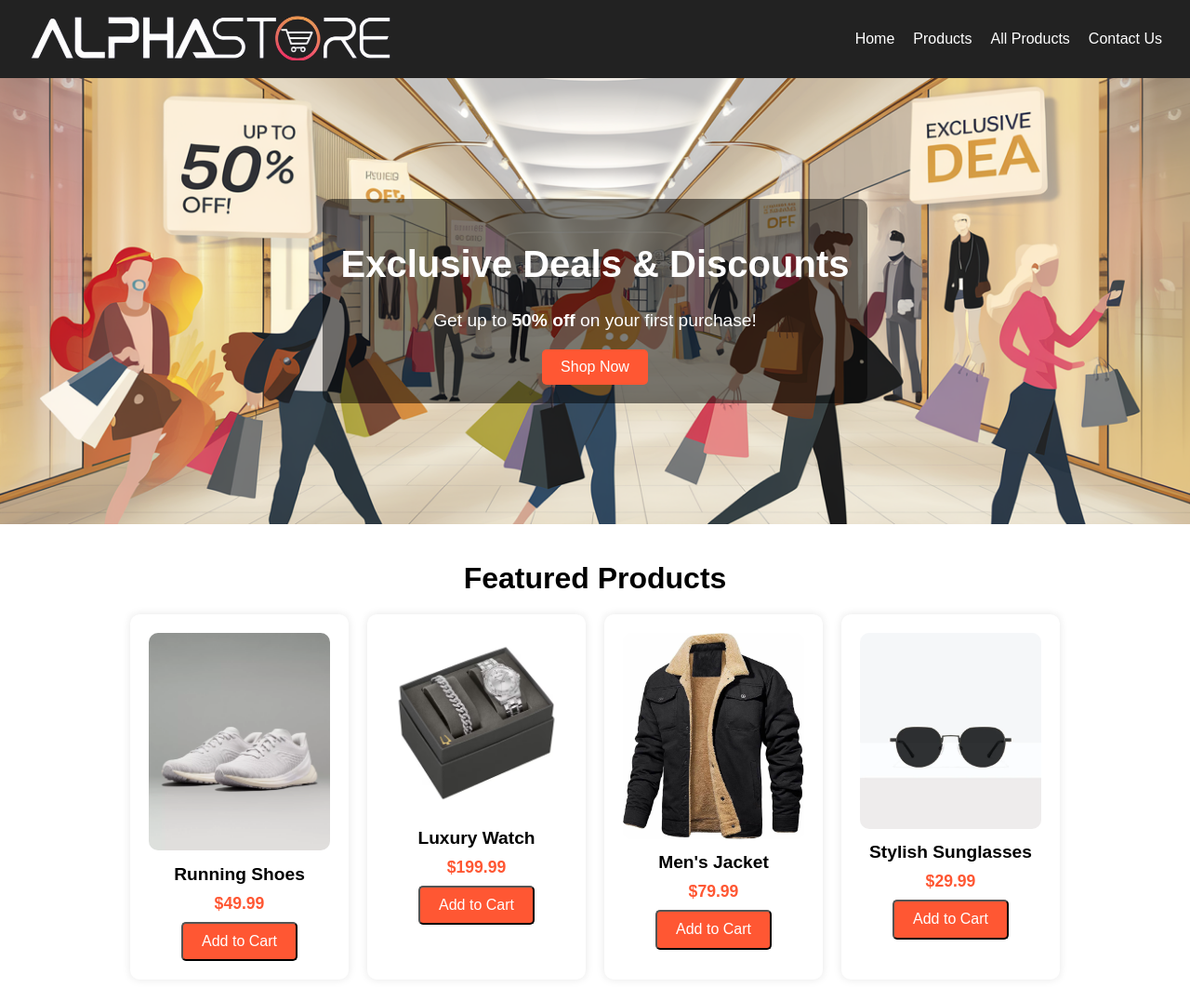
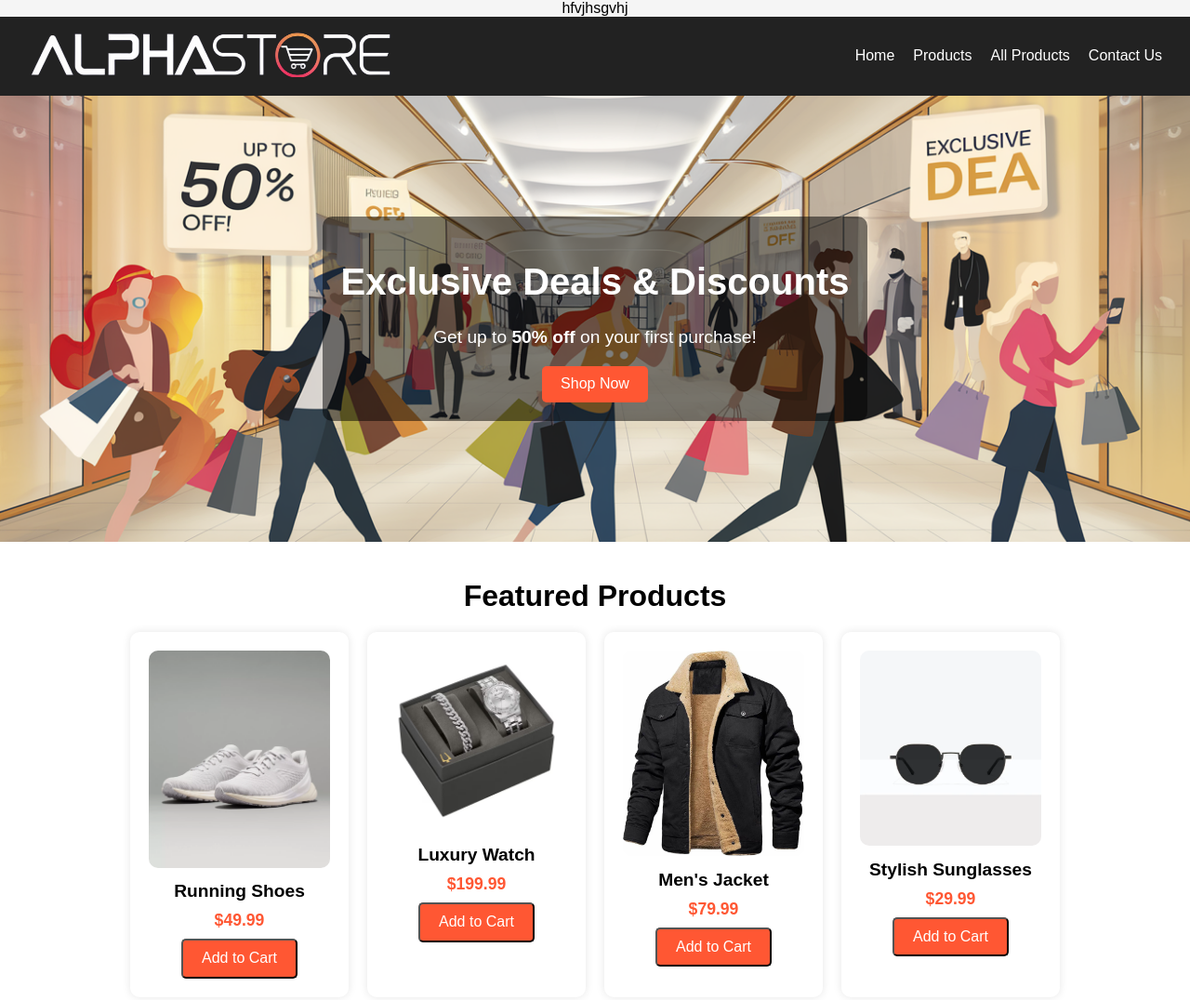
Before and after one commit to Jaspreetkataria01/Jaspreetkataria01.github.io, a plain HTML site: page html class/index.html in a window 1280 px wide. Shown: the top 1076 px of the page at 93% size. Drawn offline with Linux system fonts and the light colour scheme.

Commit message:
new code

```diff
--- a/html class/index.html
+++ b/html class/index.html
@@ -8,6 +8,7 @@
     <link rel="stylesheet" href="normalize.css">
 </head>
 <body>
+    <p>hfvjhsgvhj</p>
     <nav class="navbar">
         <div class="logo">
             <img src="logoo.png" alt="ShopNow Logo">
```
